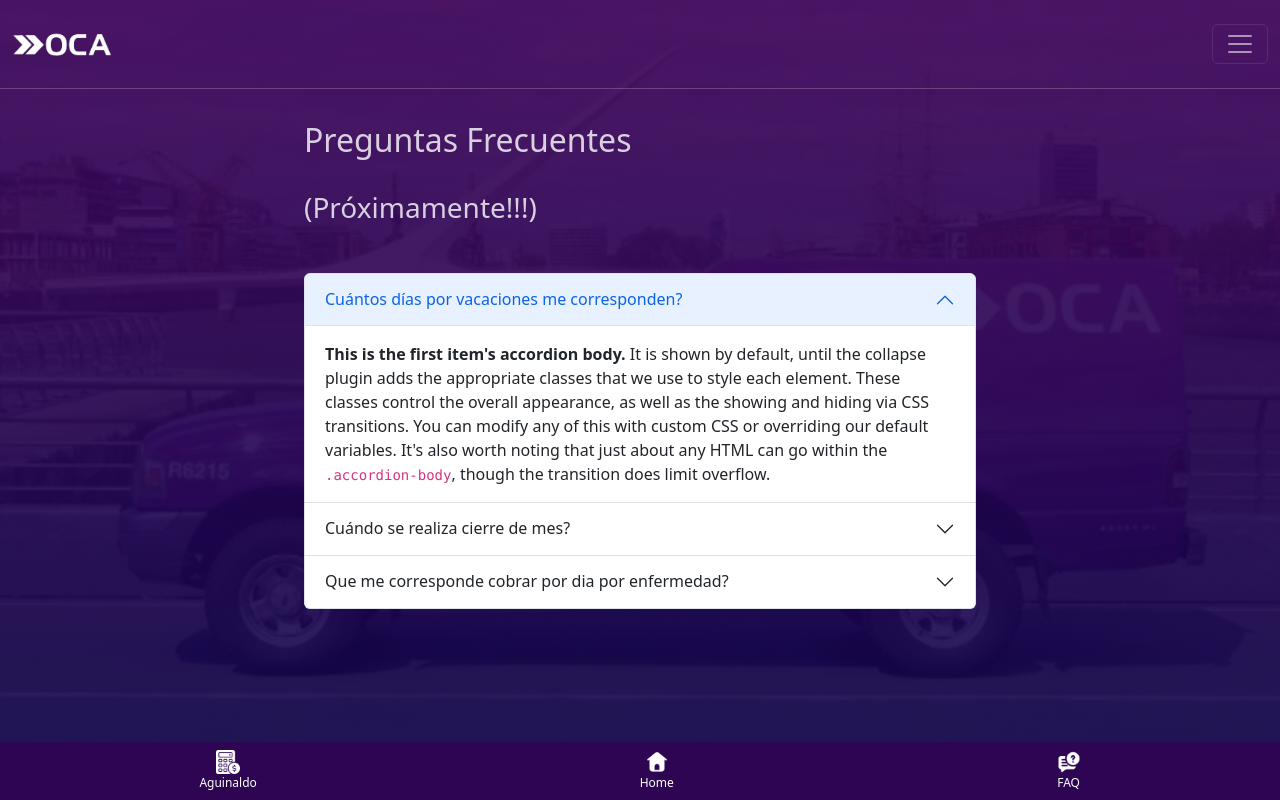
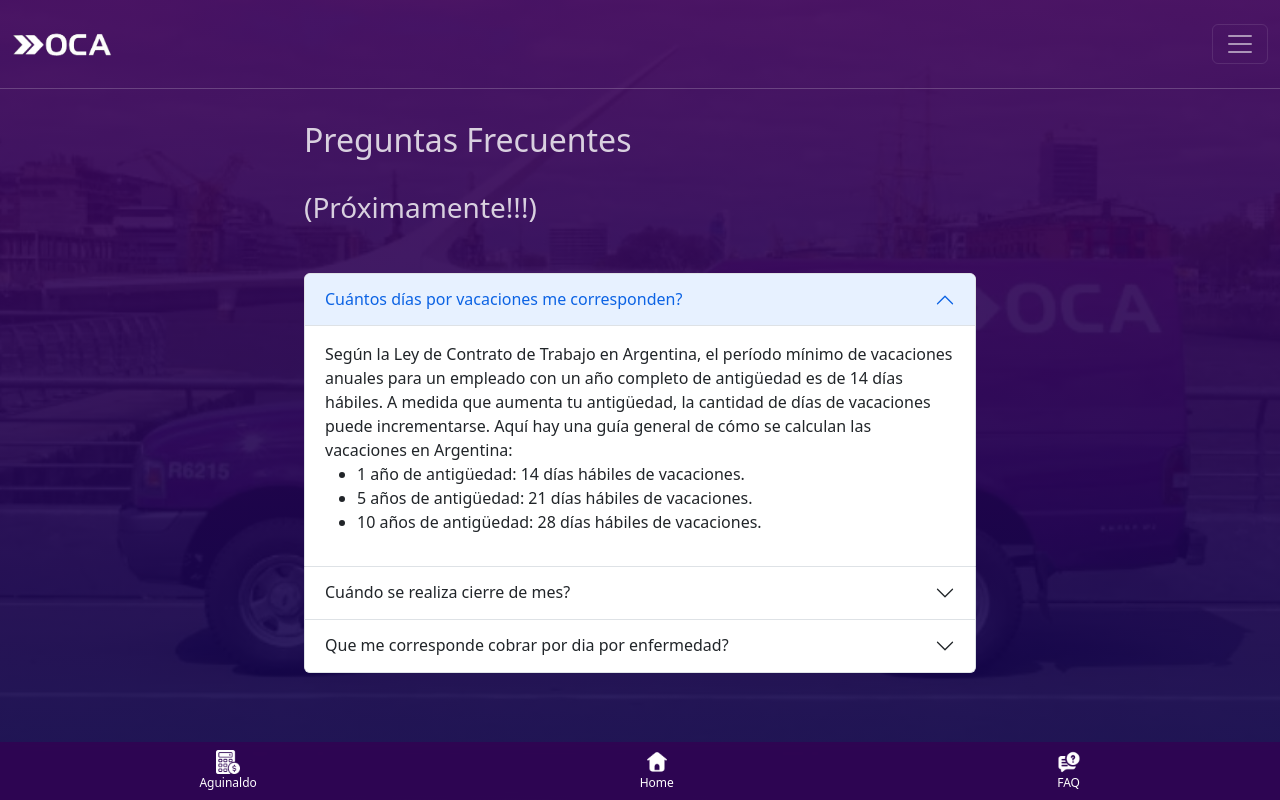
Before and after one commit to Fernskt/Oca-React-App, a React (Create React App) app: page /Faq in a window 1280 px wide. Built offline with nearby package versions, Linux system fonts and the light colour scheme.

Commit message:
Modificacion dolar blue

```diff
--- a/src/components/Calcu.js
+++ b/src/components/Calcu.js
@@ -103,7 +103,7 @@ export default function Calcu({opcion, vaca, enf , dolarOficial}) {
       <>
       <h4>Sueldo en Mano: <span className="bruto">${totalNeto.toFixed(2)}</span></h4>
       <h4>US$<span className="bruto">{dolar.toFixed(1)}</span></h4>
-      <p>(Valor del dólar oficial a la fecha: AR${dolarOficial})</p>
+      <p>(Valor del dólar a la fecha: AR${dolarOficial})</p>
       </>}
 
 
--- a/src/components/Categorias.js
+++ b/src/components/Categorias.js
@@ -13,8 +13,8 @@ export default function Categorias() {
     let dolarOficial = async ()=>{
     try{
 
-          const resultado = await axios.get("https://dolarapi.com/v1/dolares/oficial");
-          setDolarCompra(resultado.data.compra);
+          const resultado = await axios.get("https://dolarapi.com/v1/dolares/blue");
+          setDolarCompra(resultado.data.venta);
       }catch(error){
         console.error("Error fetching data: ", error);
     }
--- a/src/containers/Faq.js
+++ b/src/containers/Faq.js
@@ -22,7 +22,17 @@ export default function Faq() {
     </h2>
     <div id="collapseOne" class="accordion-collapse collapse show" data-bs-parent="#accordionExample">
       <div class="accordion-body">
-        <strong>This is the first item's accordion body.</strong> It is shown by default, until the collapse plugin adds the appropriate classes that we use to style each element. These classes control the overall appearance, as well as the showing and hiding via CSS transitions. You can modify any of this with custom CSS or overriding our default variables. It's also worth noting that just about any HTML can go within the <code>.accordion-body</code>, though the transition does limit overflow.
+      Según la Ley de Contrato de Trabajo en Argentina, el período mínimo de vacaciones anuales para un empleado con un año completo de antigüedad es de 14 días hábiles.
+
+A medida que aumenta tu antigüedad, la cantidad de días de vacaciones puede incrementarse. Aquí hay una guía general de cómo se calculan las vacaciones en Argentina:
+<ul>
+<li>1 año de antigüedad: 14 días hábiles de vacaciones.</li>
+<li>5 años de antigüedad: 21 días hábiles de vacaciones.</li>
+<li>10 años de antigüedad: 28 días hábiles de vacaciones.</li>
+
+
+</ul>
+
       </div>
     </div>
   </div>
--- a/src/containers/Home.js
+++ b/src/containers/Home.js
@@ -13,10 +13,8 @@ export default function Home() {
       <div className="contenedor-centrar">
         <div className="py-3 px-5 form-contenedor">
         <Categorias></Categorias>
-
         </div>
       </div>
-
       <Footer></Footer>
     </div>
 
```
